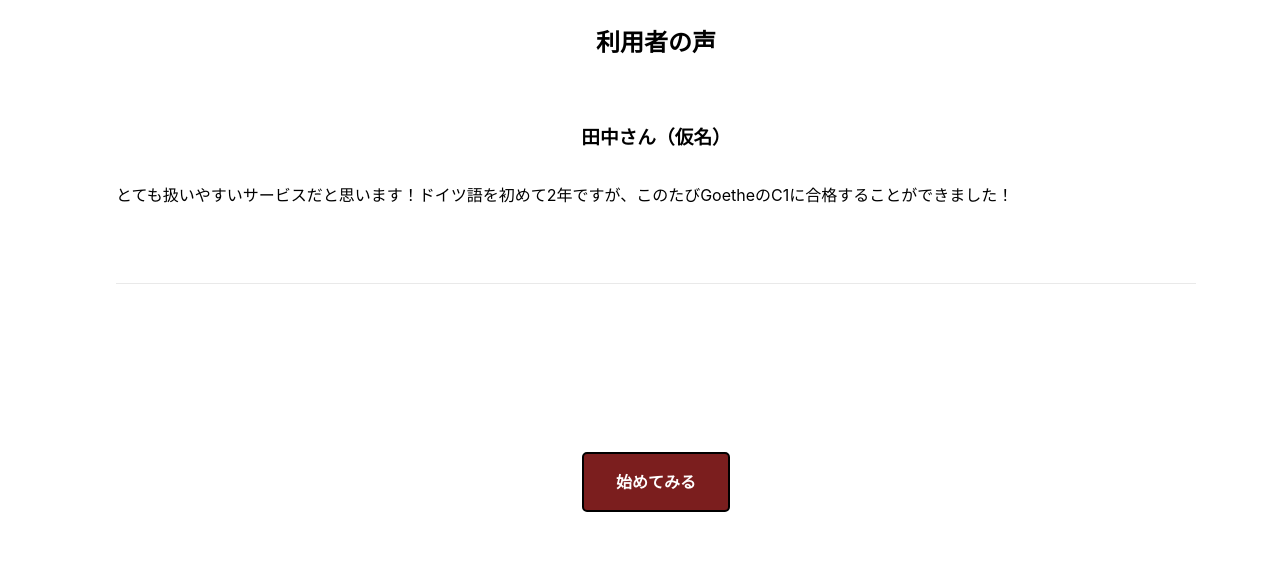
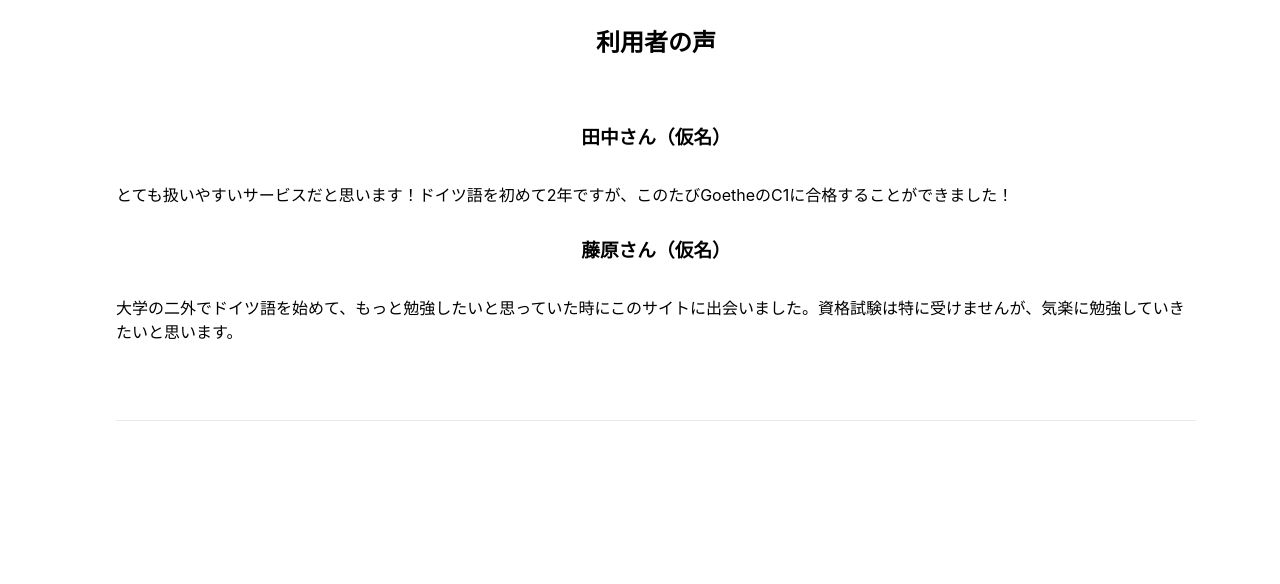
Before and after one commit to juni-chen/learn-german, a Django app: page / in a window 1280 px wide. Shown: the part 971-1555 px from the top of the page. Run offline with Django 4.2, Linux system fonts and the light colour scheme.

Commit message:
最終発表用

```diff
--- a/templates/index.html
+++ b/templates/index.html
@@ -28,6 +28,12 @@
         <p>
             とても扱いやすいサービスだと思います！ドイツ語を初めて2年ですが、このたびGoetheのC1に合格することができました！
         </p>
+        <h3 class="left-aligned-text">
+            藤原さん（仮名）
+        </h3>
+        <p>
+            大学の二外でドイツ語を始めて、もっと勉強したいと思っていた時にこのサイトに出会いました。資格試験は特に受けませんが、気楽に勉強していきたいと思います。
+        </p>
         <hr>
 </section>
 <section>
```
